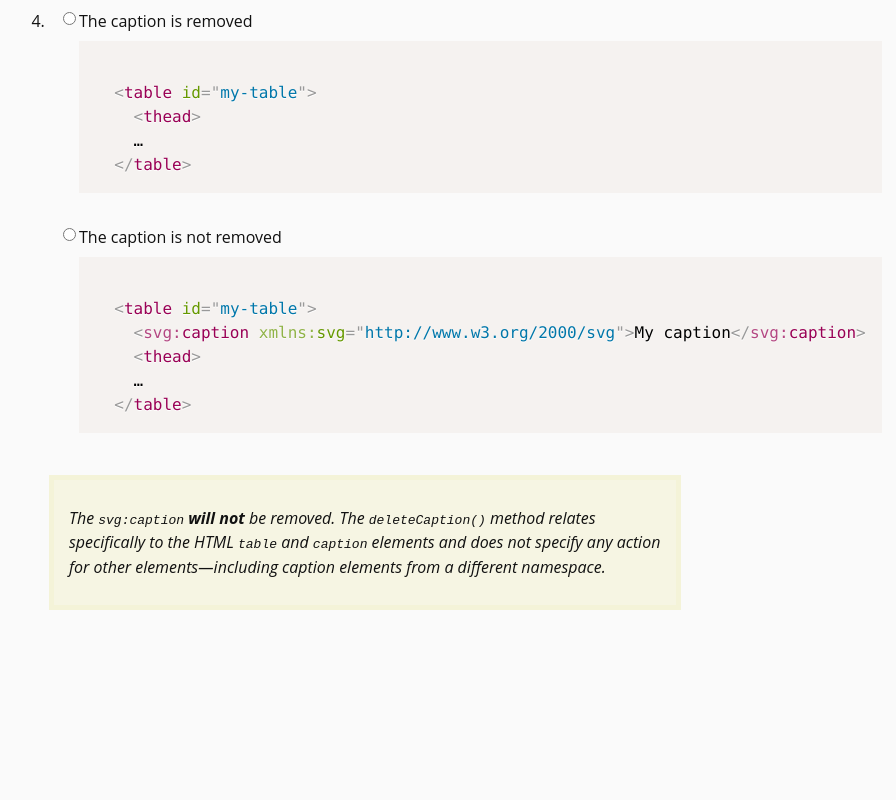
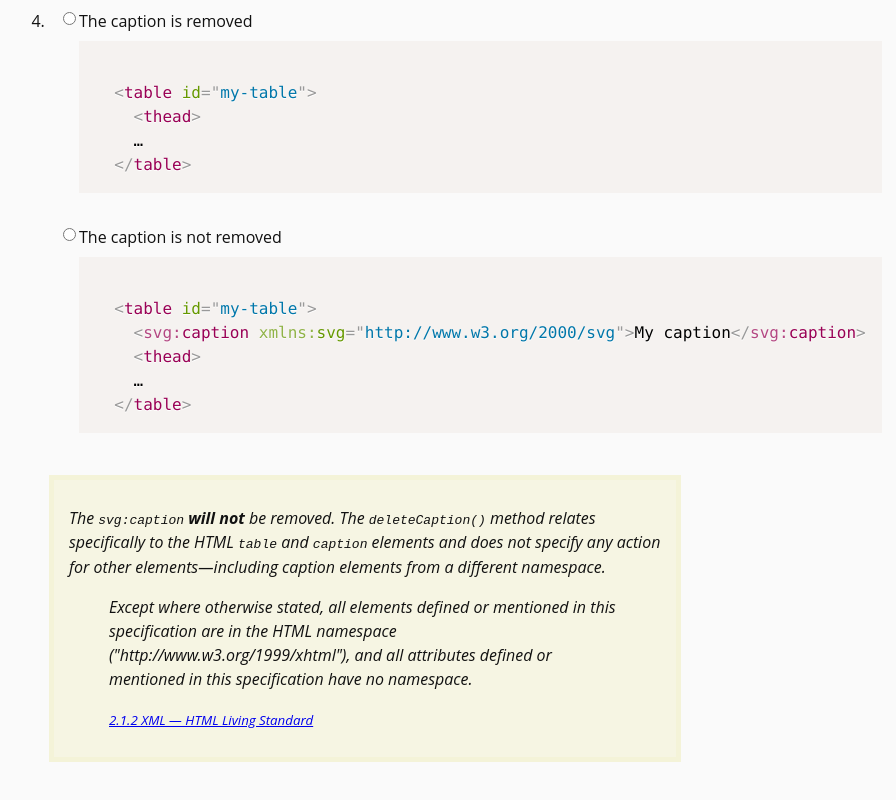
Before and after one commit to bboyle/testtwf-content-kit, a website: page src/quiz/quiz-understanding-specs.html in a window 1280 px wide. Shown: the part 4745-5545 px from the top of the page, without its empty margins (47-943 px from the left). Before the commit the page ends 5411 px from the top, so only its background shows below. Drawn offline with nearby package versions, Linux system fonts and the light colour scheme.

Commit message:
add quote from html standard re default namespace

```diff
--- a/src/quiz/quiz-understanding-specs.html
+++ b/src/quiz/quiz-understanding-specs.html
@@ -220,6 +220,11 @@
 
       <div class="note">
         <p>The <code>svg:caption</code> <strong>will not</strong> be removed. The <code>deleteCaption()</code> method relates specifically to the HTML <code>table</code> and <code>caption</code> elements and does not specify any action for other elements—including <ccode>caption</ccode> elements from a different namespace.</p>
+
+        <blockquote>
+          <p>Except where otherwise stated, all elements defined or mentioned in this specification are in the HTML namespace ("http://www.w3.org/1999/xhtml"), and all attributes defined or mentioned in this specification have no namespace.</p>
+          <cite><small><a href="https://html.spec.whatwg.org/multipage/infrastructure.html#xml">2.1.2 XML — HTML Living Standard</a></small></cite>
+        </blockquote>
       </div>
     </li>
 
```
